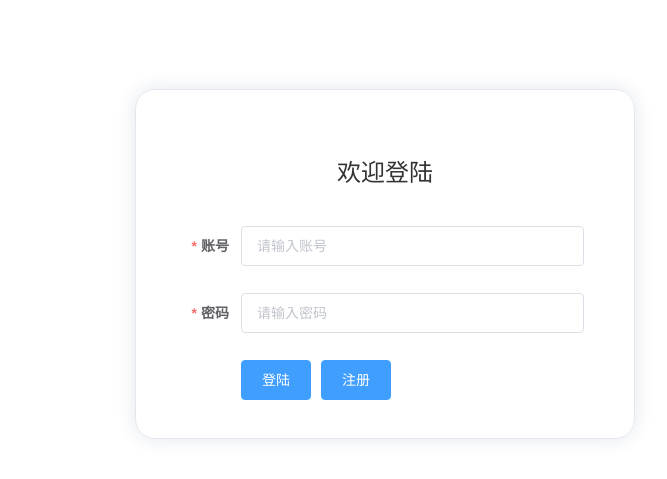
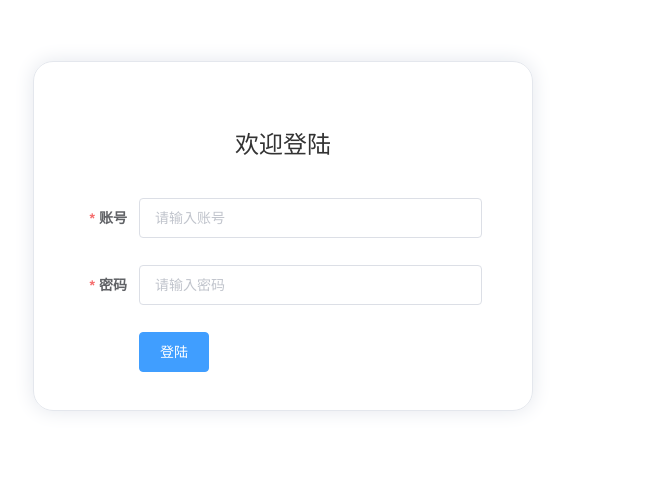
Before and after one commit to WhatTEat/control, a Vue app in the folder myvuedemo3/: page /#/login in a window 1280 px wide. Shown: the part 131-610 px from the top of the page, without its empty margins (415-1082 px from the left). Built offline with nearby package versions, Linux system fonts and the light colour scheme.

Commit message:
路由功能实现

```diff
--- a/myvuedemo3/src/router/index.js
+++ b/myvuedemo3/src/router/index.js
@@ -33,9 +33,16 @@ export default new Router({
           path:'/userManagement',
           name:'userManagement',
           component:userManagement
+        },
+        {
+          path: '/home',
+          redirect: '/homepage'  // 所有路径都重定向到`/login`
         }
       ]
-    },
+    },{
+      path: '*',
+      redirect: '/login'  // 所有路径都重定向到`/login`
+    }
   ]
 
   })
--- a/myvuedemo3/src/views/Login.vue
+++ b/myvuedemo3/src/views/Login.vue
@@ -9,8 +9,6 @@
         <el-input type="password" placeholder="请输入密码" v-model="form.password" ></el-input>
       </el-form-item>
       <el-button type="primary" class="login-butten"  @click="onSubmit('form')">登陆</el-button>
-      <el-button type="primary"  @click="onSubmit">注册</el-button>
-
     </el-form>
   </div>
 </template>
@@ -23,7 +21,7 @@ export default {
     return {
       form: {
         username: '',
-        password: "",
+        password: '',
       },
       rules: {
         username: [
@@ -47,15 +45,12 @@ export default {
             url:"https://www.fastmock.site/mock/d38db8bd5bd7319ab5c1bd6d7c50eda8/login/login"
           }).then(res=>{
             console.log(res.data)
-            if (res.data==='success'){
               this.$message({
                 message: '登陆成功',
                 type: 'success'
               });
               this.$router.push('/home')
-            }else {
-              this.$message.error('用户名或密码错误');
-            }
+
 
           }).catch(res=>console.log(res))
 
@@ -75,8 +70,8 @@ export default {
   width: 500px;
   height: 350px;
   border: 1px solid #E4E7ED;
-  margin-left: 550px;
-  margin-top: 220px;
+  margin-left: 35%;
+  margin-top: 15%;
   padding: 50px;
   border-radius: 20px;
   box-shadow: 0px 0px 20px #E4E7ED;
```
